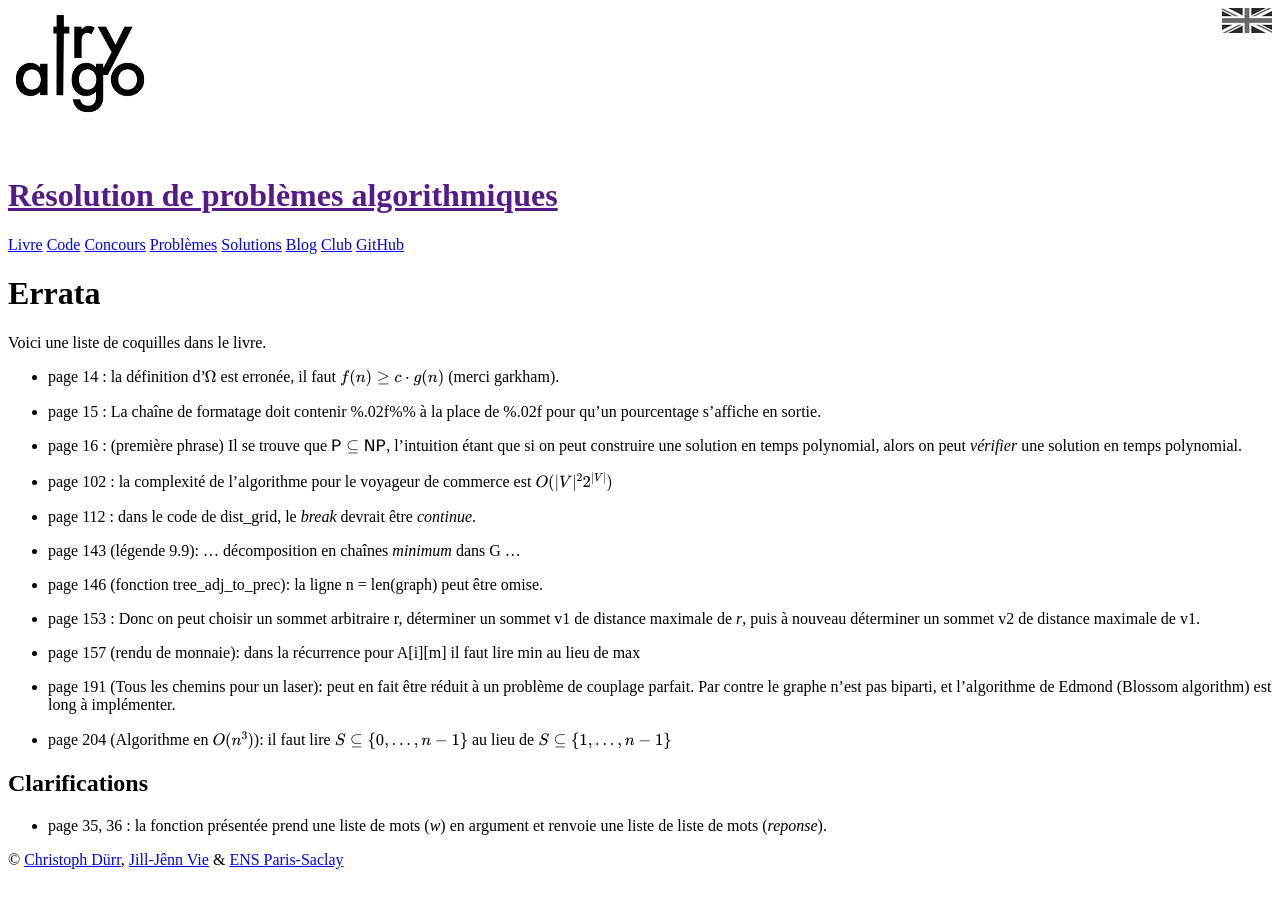
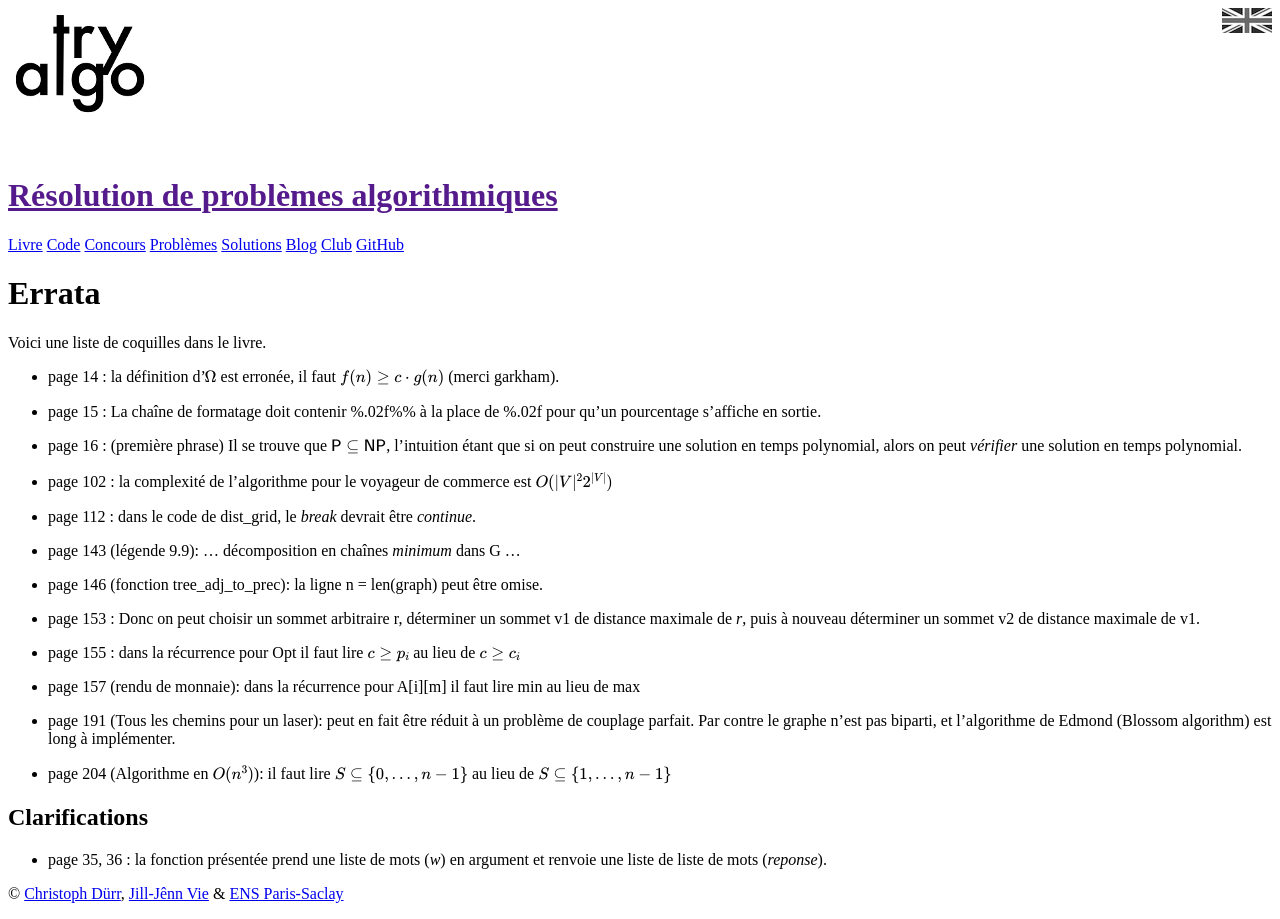
Before and after one commit to jilljenn/tryalgo.org, a Jekyll site: the page built from errata.md, in a window 1280 px wide. Built offline with Jekyll 4.4.1, drawn with Linux system fonts in a browser that asks for light colours; nearby versions of some CDN libraries; formulas are drawn with MathJax 3.

Commit message:
errata knapsack

```diff
--- a/errata.md
+++ b/errata.md
@@ -21,6 +21,8 @@ Voici une liste de coquilles dans le livre.
 
 - page 153 : Donc on peut choisir un sommet arbitraire r, déterminer un sommet v1 de distance maximale de *r*, puis à nouveau déterminer un sommet v2 de distance maximale de v1.
 
+- page 155 : dans la récurrence pour Opt il faut lire $c\geq p_i$ au lieu de $c\geq c_i$
+
 - page 157 (rendu de monnaie): dans la récurrence pour A[i][m] il faut lire min au lieu de max
 
 - page 191 (Tous les chemins pour un laser): peut en fait être réduit à un problème de couplage parfait.  Par contre le graphe n'est pas biparti, et l'algorithme de Edmond (Blossom algorithm) est long à implémenter.
```
